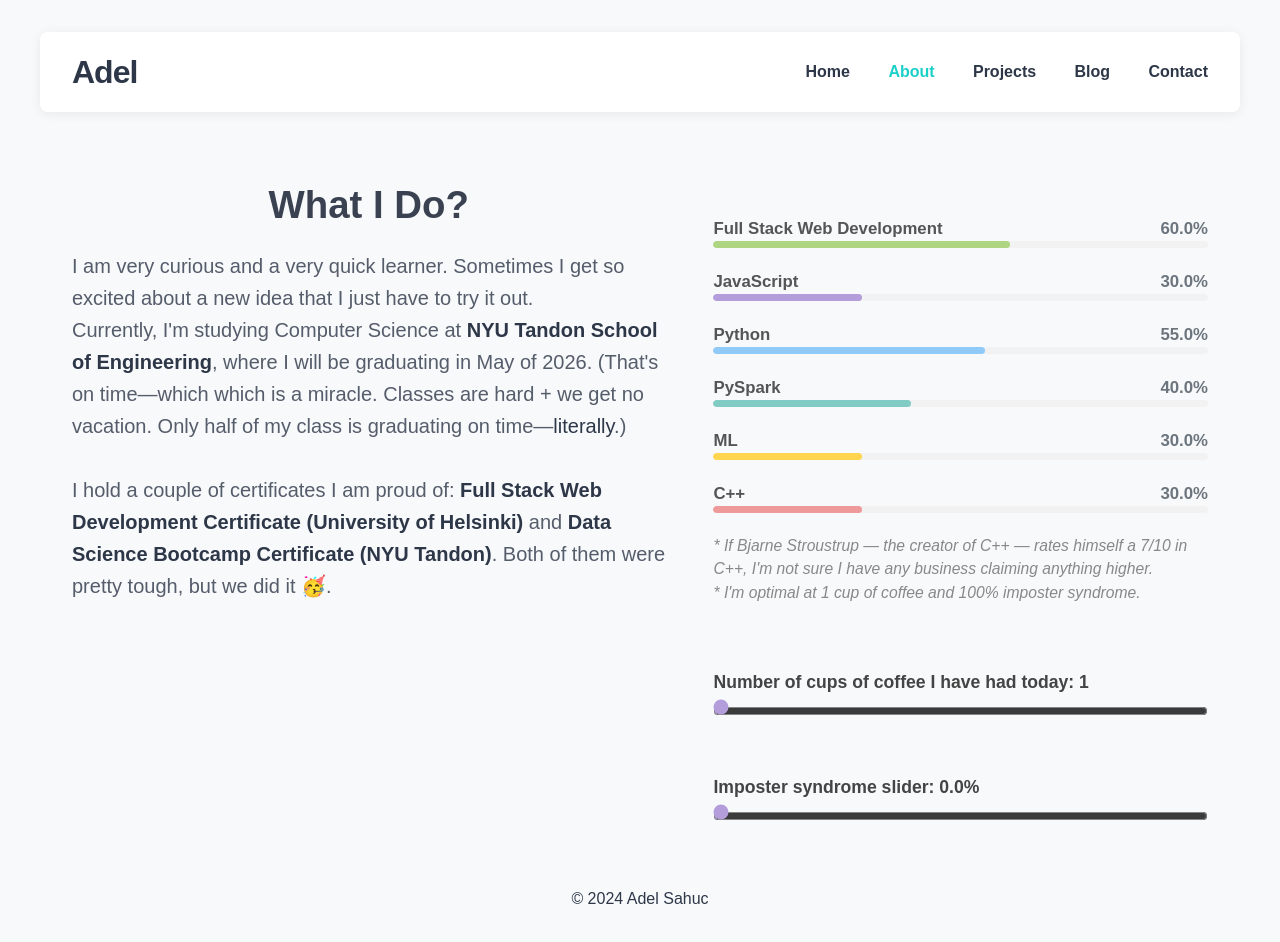
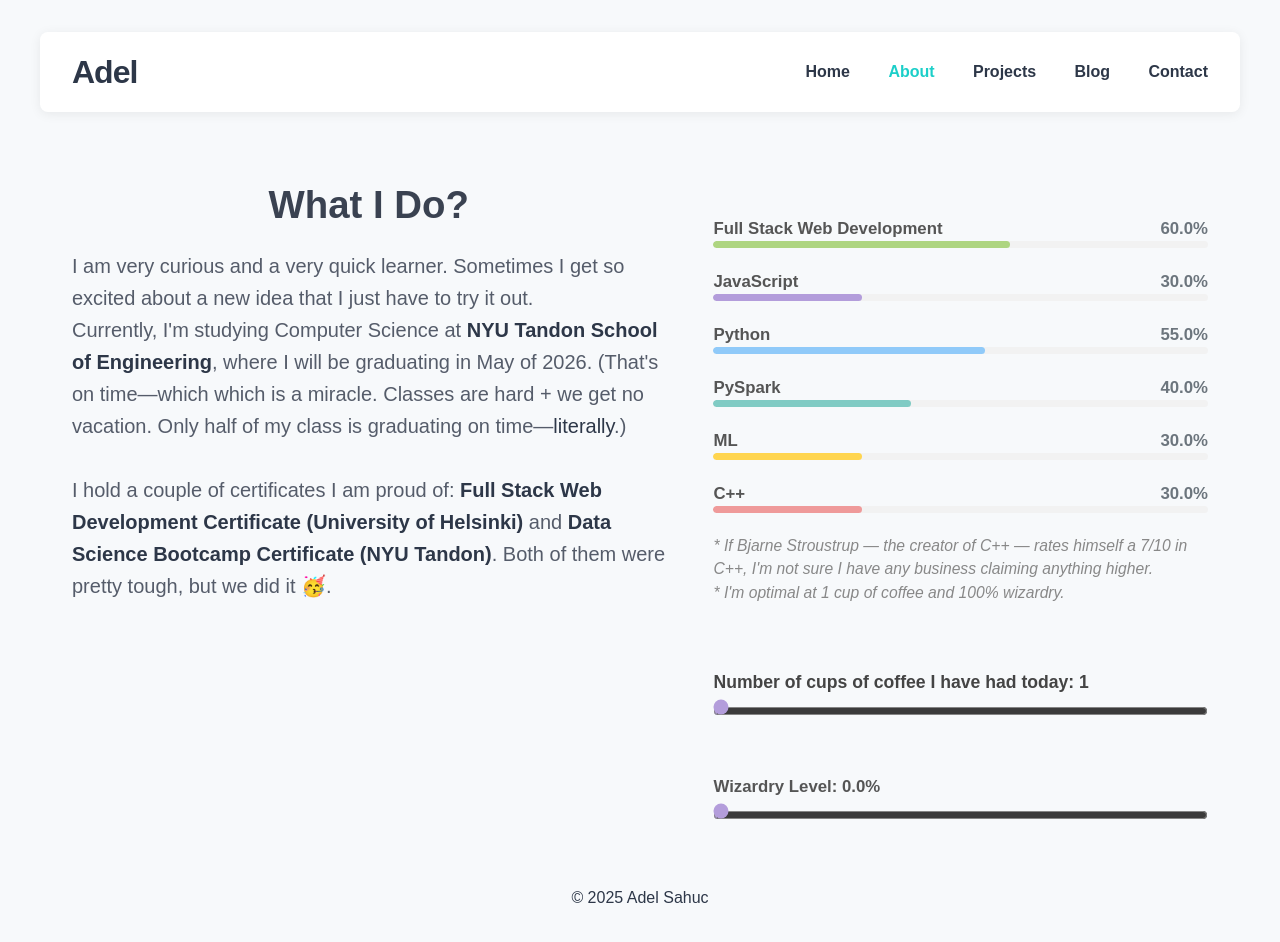
Before and after one commit to ans9868/react-portfolio, a React (Vite) app in the folder react-portfolio/: page /about in a window 1280 px wide. Shown: the top 942 px of the page. Built offline with nearby package versions, Linux system fonts and the light colour scheme.

Commit message:
small changes

```diff
--- a/react-portfolio/src/components/Footer/Footer.tsx
+++ b/react-portfolio/src/components/Footer/Footer.tsx
@@ -1,3 +1,3 @@
 export default function Footer() {
-  return <footer style={{textAlign: 'center', padding: '1rem 0'}}>© 2024 Adel Sahuc</footer>;
+  return <footer style={{textAlign: 'center', padding: '1rem 0'}}>© 2025 Adel Sahuc</footer>;
 }
--- a/react-portfolio/src/index.css
+++ b/react-portfolio/src/index.css
@@ -258,14 +258,13 @@ main {
 .bar-fill.fullstack { width: 90%; background: #aed581; }
 .bar-fill.cpp { width: 75%; background: #ef9a9a; }
 
-.coffee-slider-section.coffee, .coffee-slider-section.imposter {
+.coffee-slider-section.coffee, .coffee-slider-section.imposter, .coffee-slider-section.wizardry {
   max-width: 500px;
   width: 100%;
   margin: 2.5rem 0 0 0;
   padding: 0;
   text-align: left;
 }
-
 
 .coffee-slider-section.coffee label,
 .coffee-slider-section.imposter label {
@@ -277,6 +276,15 @@ main {
 }
 .coffee-slider-section.coffee .coffee-slider,
 .coffee-slider-section.imposter .coffee-slider {
+  width: 100%;
+  margin-top: 0.0rem;
+  margin-bottom: 0.0rem;
+  accent-color: #b39ddb;
+  height: 24px;
+  padding-bottom: 0.5rem;
+  box-sizing: content-box;
+}
+.coffee-slider-section.wizardry .coffee-slider {
   width: 100%;
   margin-top: 0.0rem;
   margin-bottom: 0.0rem;
--- a/react-portfolio/src/pages/About.tsx
+++ b/react-portfolio/src/pages/About.tsx
@@ -2,7 +2,7 @@ import React, { useState } from 'react';
 
 export default function About() {
   const [coffee, setCoffee] = useState(1);
-  const [imposter, setImposter] = useState(0);
+  const [wizardry, setWizardry] = useState(0);
   const [productivity, setProductivity] = useState({
     js: 30,
     python: 55,
@@ -23,9 +23,9 @@ export default function About() {
     };
   }
 
-  function updateProductivity(coffeeValue: number, imposterValue: number) {
-    // Preset: coffee=1, imposter=0
-    if (coffeeValue === 1 && imposterValue === 0) {
+  function updateProductivity(coffeeValue: number, wizardryValue: number) {
+    // Preset: coffee=1, wizardry=0
+    if (coffeeValue === 1 && wizardryValue === 0) {
       setProductivity({
         js: 30,
         python: 55,
@@ -36,8 +36,8 @@ export default function About() {
       });
       return;
     }
-    // Preset: coffee=1, imposter=100
-    if (coffeeValue === 1 && imposterValue === 100) {
+    // Preset: coffee=1, wizardry=100
+    if (coffeeValue === 1 && wizardryValue === 100) {
       setProductivity({
         js: 45,
         python: 40,
@@ -55,12 +55,12 @@ export default function About() {
   function handleCoffeeSlider(e: React.ChangeEvent<HTMLInputElement>) {
     const value = parseInt(e.target.value, 10);
     setCoffee(value);
-    updateProductivity(value, imposter);
+    updateProductivity(value, wizardry);
   }
 
-  function handleImposterSlider(e: React.ChangeEvent<HTMLInputElement>) {
+  function handleWizardrySlider(e: React.ChangeEvent<HTMLInputElement>) {
     const value = parseFloat(e.target.value);
-    setImposter(value);
+    setWizardry(value);
     updateProductivity(coffee, value);
   }
 
@@ -149,7 +149,7 @@ export default function About() {
             <div className="skill-bar skill-note">
               * If Bjarne Stroustrup — the creator of C++ — rates himself a 7/10 in C++, I'm not sure I have any business claiming anything higher.
               <br></br>
-              * I'm optimal at 1 cup of coffee and 100% imposter syndrome.
+              * I'm optimal at 1 cup of coffee and 100% wizardry.
             </div>
           </div>
           <div className="coffee-slider-section coffee">
@@ -166,18 +166,18 @@ export default function About() {
               className="coffee-slider"
             />
           </div>
-          <div className="coffee-slider-section imposter">
-            <label htmlFor="imposter-slider" className="skill-label">
-              Imposter syndrome slider: <b>{imposter.toFixed(1)}%</b>
+          <div className="coffee-slider-section wizardry">
+            <label htmlFor="wizardry-slider" className="skill-label">
+              Wizardry Level: <b>{wizardry.toFixed(1)}%</b>
             </label>
             <input
-              id="imposter-slider"
+              id="wizardry-slider"
               type="range"
               min="0"
               max="100"
               step="0.5"
-              value={imposter}
-              onChange={handleImposterSlider}
+              value={wizardry}
+              onChange={handleWizardrySlider}
               className="coffee-slider"
             />
           </div>
```
